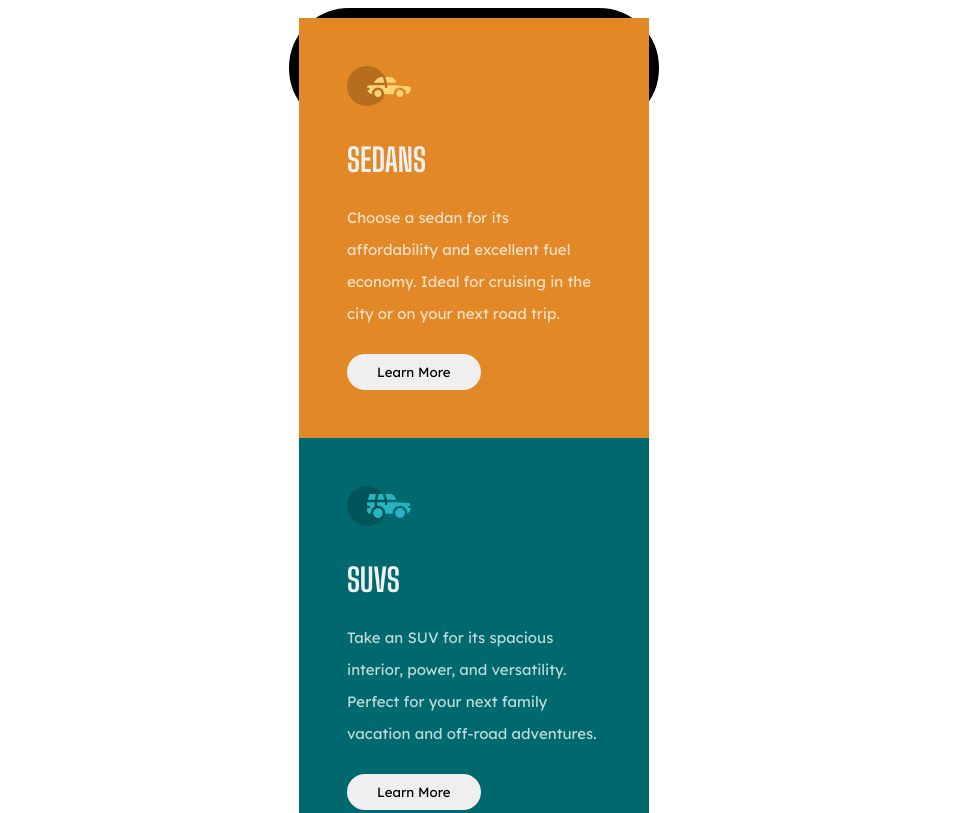
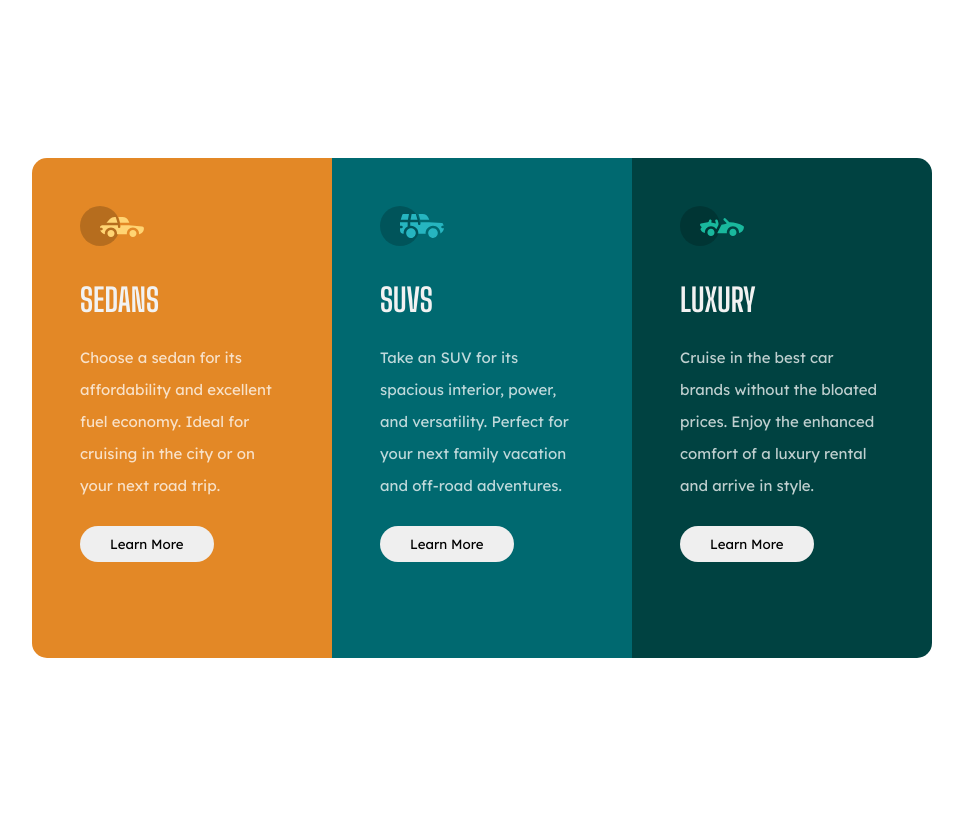
Before and after one commit to sroze1/column-preview-card, a plain HTML site: page index.html in a window 1280 px wide. Shown: the top 813 px of the page, without its empty margins (166-1129 px from the left). Drawn offline with Linux system fonts and the light colour scheme.

Commit message:
Responsiveness added for iPad/Tablet and Desktop vieiwing. This required changes to the flex-direction, and adjustments to the height. Buttons have been given an appropriate hover function, in which the active state has a unique design to the default view of the buttons.

```diff
--- a/style.css
+++ b/style.css
@@ -16,17 +16,15 @@ body {
     justify-content: center;
     align-items: center;
 
-
 }
 .container {
-    display: block;
+    display: flex;
     flex-wrap: nowrap;
     flex-direction: column;
-    width: 350px;
-    height: 100px;
+    width: 300px;
+    height: 100vh;
     border-radius: 200px;
     font-family: 'Lexend Deca', sans-serif;
-    border: 10px solid black;
 }
 
 
@@ -42,28 +40,27 @@ body {
    color:var(--Very-light-gray);
 }
 
-.content1 {
+.content1, .content2, .content3 {
     flex: 1;
     font-size: 15px;
-    background-color: var(--Bright-orange);
     line-height: 2rem;
     color: var(--Transparent-white);
 }
 
+.content1 {
+    background-color: var(--Bright-orange);
+    border-top-right-radius: 15px;
+    border-top-left-radius: 15px;
+}
+
 .content2 {
-    flex: 1;
-    font-size: 15px;
     background-color: var(--Dark-cyan);
-    line-height: 2rem;
-    color: var(--Transparent-white);
 }
 
 .content3 {
-    flex: 1;
-    font-size: 15px;
     background-color: var(--Very-dark-cyan);
-    line-height: 2rem;
-    color: var(--Transparent-white);
+    border-bottom-right-radius: 15px;
+    border-bottom-left-radius: 15px;
 }
 
 .buttons {
@@ -74,3 +71,71 @@ body {
     border-style: none;
     margin-top: 1.5rem;
 }
+
+.buttons:hover {
+    background-color: transparent;
+    color: var(--Transparent-white);
+    border: 2px solid var(--Transparent-white);
+}
+
+
+
+@media (min-width: 768px) {
+
+    body {
+    width: 100vw;
+    height: 100vh;
+    display: flex;
+    justify-content: center;
+    align-items: center;
+    }
+
+    .container {
+        width: 740px;
+        height: 550px;
+        flex-direction: row;
+    }
+
+    .content1 {
+        border-top-right-radius: 0px;
+        border-bottom-left-radius:15px;
+    }
+
+    .content3 {
+        border-bottom-left-radius: 0;
+        border-top-right-radius: 15px;
+    }
+}
+
+@media (min-width: 950px) {
+
+    body {
+        width: 100vw;
+        height: 100vh;
+        display: flex;
+        justify-content: center;
+        align-items: center;
+    }
+
+    .container {
+        width: 900px;
+        height: 500px;
+        display: flex;
+        flex-direction: row;
+    }
+
+    .buttons {
+        /* margin-top: 50px; */
+    }
+
+    .content1 {
+        border-top-right-radius: 0;
+        border-bottom-left-radius: 15px;
+    }
+
+    .content3 {
+        border-bottom-left-radius: 0;
+        border-top-right-radius: 15px;
+    }
+
+}
```
